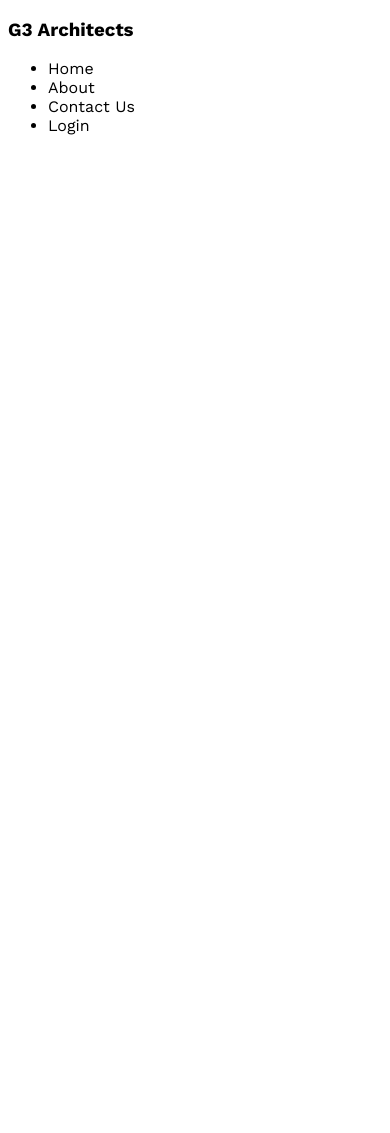
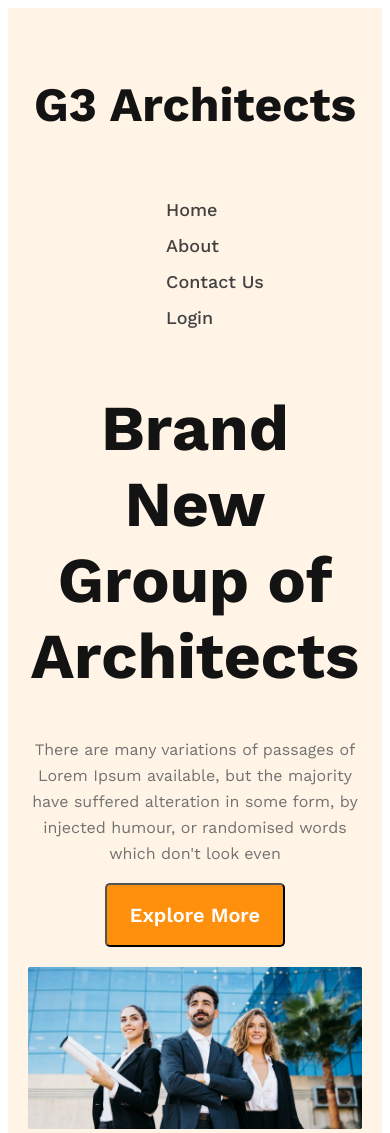
Before and after one commit to mahim7172/G3-Architect-website, a plain HTML site: page index.html in a window 390 px wide. Shown: the top 1133 px of the page. Before the commit the page ends 844 px from the top, so only its background shows below. Drawn offline with nearby package versions, Linux system fonts and the light colour scheme.

Commit message:
finished responsiv header section

```diff
--- a/index.html
+++ b/index.html
@@ -1,22 +1,34 @@
 <!DOCTYPE html>
 <html lang="en">
+
 <head>
     <meta charset="UTF-8">
     <meta name="viewport" content="width=device-width, initial-scale=1.0">
     <title>G3 Architect</title>
     <link rel="stylesheet" href="styles.css">
 </head>
+
 <body>
     <header>
-<nav>
-    <h3>G3 Architects</h3>
-    <ul>
-        <li><a href=""></a>Home</li>
-        <li><a href=""></a>About</li>
-        <li><a href=""></a>Contact Us</li>
-        <li><a href=""></a>Login</li>
-    </ul>
-</nav>
+        <nav>
+            <h3 class="g3">G3 Architects</h3>
+            <ul>
+                <li><a href="">Home</a></li>
+                <li><a href="">About</a></li>
+                <li><a href="">Contact Us</a></li>
+                <li><a href="">Login</a></li>
+            </ul>
+        </nav>
+        <div class="banner">
+            <div class="banner-content">
+                <h1 class="banner-title">Brand New Group of Architects</h1>
+                <p class="banner-peragraf">There are many variations of passages of Lorem Ipsum available, but the
+                    majority have suffered alteration
+                    in some form, by injected humour, or randomised words which don't look even</p>
+                <button class="primary-btn">Explore More</button>
+            </div>
+            <img class="banner-img" src="./images/banner.png" alt="">
+        </div>
     </header>
     <main>
 
@@ -25,4 +37,5 @@
 
     </footer>
 </body>
+
 </html>
--- a/styles.css
+++ b/styles.css
@@ -1,4 +1,100 @@
 @import url('https://fonts.googleapis.com/css2?family=Work+Sans:wght@400;500;600;700;800;900&display=swap');
-*{
+
+* {
     font-family: 'Work Sans', sans-serif;
 }
+.primary-btn{
+    width: 180px;
+    border-radius: 5px;
+height: 64px;
+flex-shrink: 0;
+color: #FFF;
+background-color: #FF900E;
+text-align: center;
+font-size: 1.25rem;
+font-weight: 600;
+
+}
+/* header style */
+header {
+    background: rgba(255, 144, 14, 0.10);
+    padding: 50px 200px;
+}
+
+nav {
+    display: flex;
+    justify-content: space-between;
+    align-items: center;
+}
+
+nav>ul {
+    display: flex;
+    gap: 40px;
+}
+
+nav li {
+    list-style: none;
+}
+
+nav li a {
+    text-decoration: none;
+
+    color: var(--dark-02, #424242);
+    text-align: center;
+    font-size: 18px;
+    font-weight: 500;
+    line-height: 26px;
+    /* 144.444% */
+}
+
+.g3{
+    color: var(--dark-01, #131313);
+    font-size: 3rem;
+    font-weight: 700;
+
+}
+/* banner styles */
+.banner-content{
+    max-width: 800px;
+    text-align: center;
+    margin: 0 auto;
+}
+.banner-title{
+    color: var(--dark-01, #131313);
+font-size: 4rem;
+font-weight: 700;
+}
+.banner-peragraf{
+    color: var(--dark-03, #727272);
+font-size: 16px;
+font-weight: 400;
+line-height: 26px;
+}
+.banner-img{
+    padding-top: 20px;
+    width: 100%;
+}
+/* responsive styles */
+/* mobile */
+@media screen and (max-width:576px) {
+    header{
+        padding: 20px;
+    }
+    nav {
+        flex-direction: column;
+    }
+    nav ul {
+        flex-direction: column;
+        gap: 10px;
+    }
+}
+/* tab respons */
+@media screen and (min-width:576px) and (max-width:970px) {
+
+    header{
+        padding: 40px;
+    }
+    nav {
+        flex-direction: column;
+    }
+}
```
Also changed, not shown: images/architect.png (added), images/banner.png (added), images/icons/customers.png (added), images/icons/email.png (added), images/icons/projects.png (added), images/icons/ribon.png (added), images/sponsors/amazon.png (added), images/sponsors/figma.png (added), images/sponsors/google.png (added), images/sponsors/spotify.png (added), images/sponsors/telerama.png (added), images/team1.png (added), images/team2.png (added), images/team3.png (added), 1 more files.
